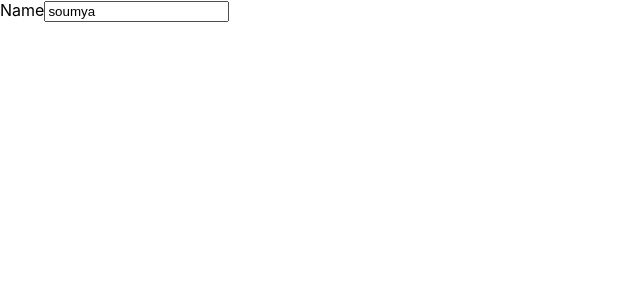
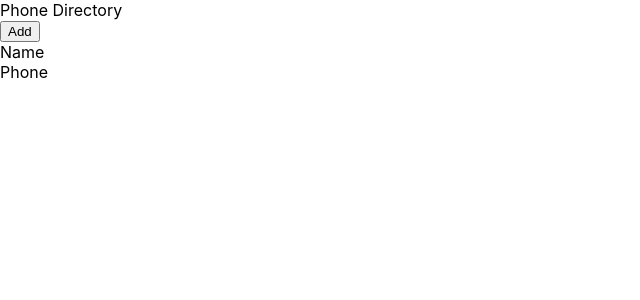
Before and after one commit to hellosibun/phone-directory, a React (Create React App) app: page / in a window 1280 px wide. Shown: the top 300 px of the page, without its empty margins (0-640 px from the left). Built offline with nearby package versions, Linux system fonts and the light colour scheme.

Commit message:
Created ‘Header’ Component

```diff
--- a/src/App.js
+++ b/src/App.js
@@ -1,23 +1,26 @@
-import React, { Component, Fragment } from "react";
+import React, { Component } from "react";
+import Header from "./Header"
+
+
 class App extends Component {
   render() {
+
+
     return (
-      <Fragment>
+
+      <div>
+        <Header/>
+        <button>Add</button>
         <div>
-        {/* <div className="header">
-          Phone Directory
-          <button>Add</button>
-          <div>
-            <span>Name</span>
-            <span>Phone</span>
-          </div>
-        </div> */}
-        <label htmlFor="name">Name</label>
-        <input id="name" type="text" placeholder="Type here.." defaultValue="soumya"/>
+
+          <span>Name</span><br/>
+          <span>Phone</span>
+        </div>
       </div>
-      </Fragment>
 
     );
+
+
   }
 }
 
--- /dev/null
+++ b/src/Header.js
@@ -0,0 +1,9 @@
+import React from 'react';
+
+const Header = function () {
+  return <div className="header">Phone Directory</div>;
+};
+
+
+
+export default Header;
--- a/src/index.js
+++ b/src/index.js
@@ -1,3 +1,4 @@
+
 import React from 'react';
 import ReactDOM from 'react-dom';
 import './index.css';
```
